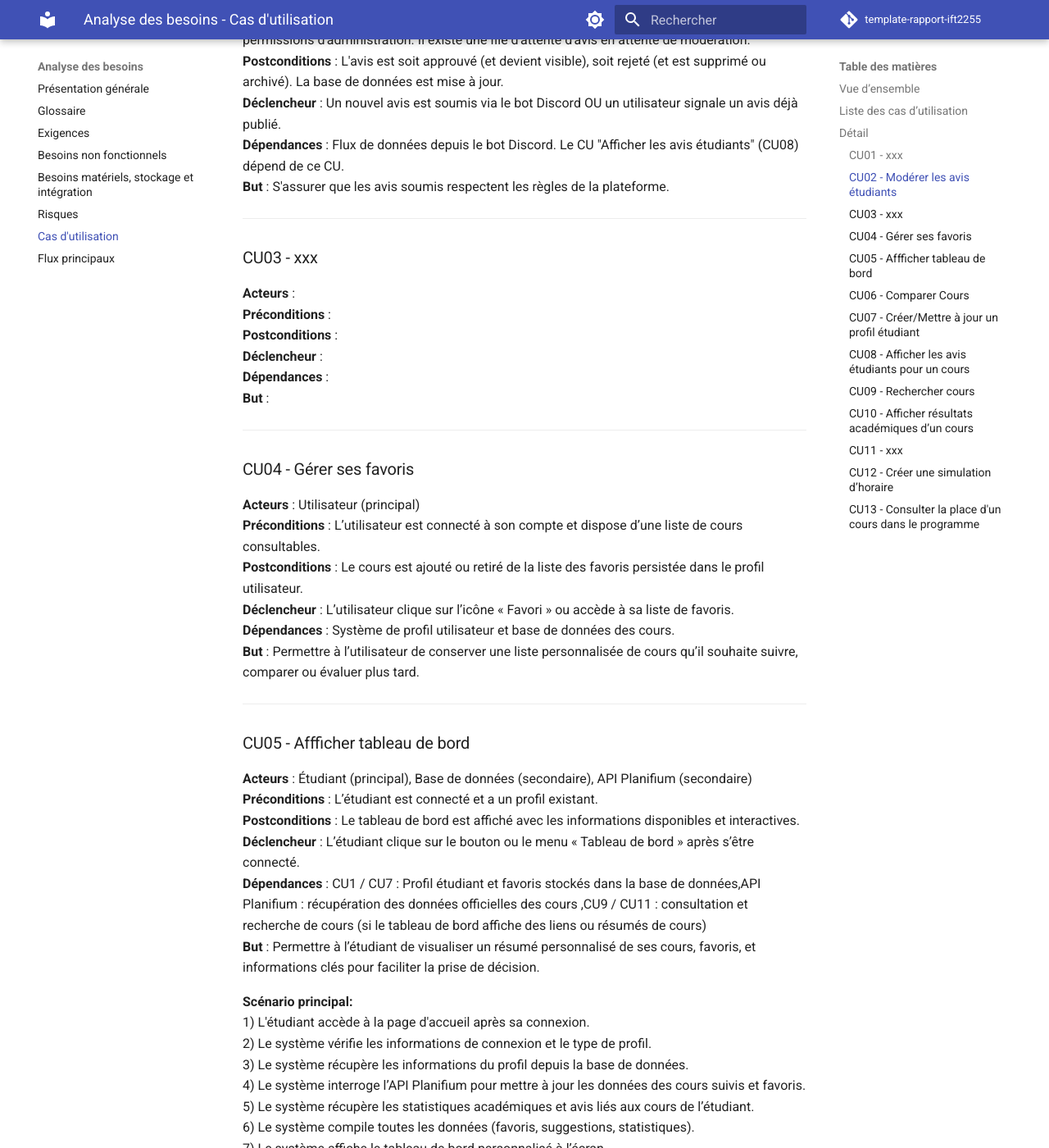
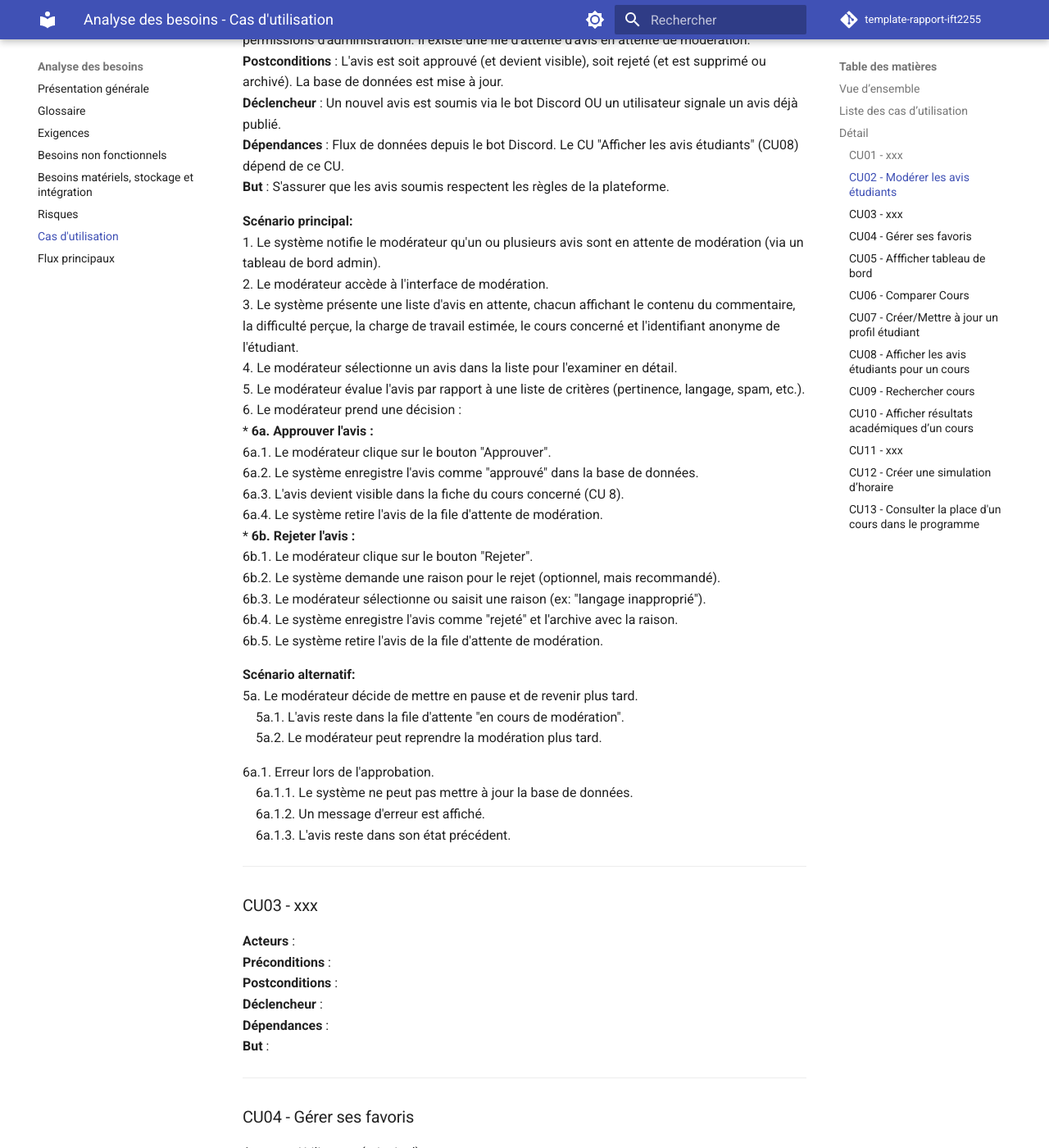
Before and after one commit to abdel2154/IFT2255, an MkDocs documentation site: the page built from docs/besoins/cas-utilisation.md, in a window 1280 px wide and 1400 px high, scrolled down 2227 px. Shown: the whole window at 82% size. Built offline with MkDocs 1.6.1 and Material for MkDocs 9.7.7, drawn with Linux system fonts in a browser that asks for light colours; comment, search, counter and statistics services are not loaded.

Commit message:
Ajout scénario détaillé pour CU02 - Membre 4

```diff
--- a/docs/besoins/cas-utilisation.md
+++ b/docs/besoins/cas-utilisation.md
@@ -56,6 +56,34 @@ Ces cas permettent de comprendre **ce que fait le système**, sans entrer dans l
 **Dépendances** : Flux de données depuis le bot Discord. Le CU "Afficher les avis étudiants" (CU08) dépend de ce CU.
 **But** : S'assurer que les avis soumis respectent les règles de la plateforme.
 
+**Scénario principal:**
+1. Le système notifie le modérateur qu'un ou plusieurs avis sont en attente de modération (via un tableau de bord admin).
+2. Le modérateur accède à l'interface de modération.
+3. Le système présente une liste d'avis en attente, chacun affichant le contenu du commentaire, la difficulté perçue, la charge de travail estimée, le cours concerné et l'identifiant anonyme de l'étudiant.
+4. Le modérateur sélectionne un avis dans la liste pour l'examiner en détail.
+5. Le modérateur évalue l'avis par rapport à une liste de critères (pertinence, langage, spam, etc.).
+6. Le modérateur prend une décision :
+    * **6a. Approuver l'avis :**
+      6a.1. Le modérateur clique sur le bouton "Approuver".
+      6a.2. Le système enregistre l'avis comme "approuvé" dans la base de données.
+      6a.3. L'avis devient visible dans la fiche du cours concerné (CU 8).
+      6a.4. Le système retire l'avis de la file d'attente de modération.
+    * **6b. Rejeter l'avis :**
+      6b.1. Le modérateur clique sur le bouton "Rejeter".
+      6b.2. Le système demande une raison pour le rejet (optionnel, mais recommandé).
+      6b.3. Le modérateur sélectionne ou saisit une raison (ex: "langage inapproprié").
+      6b.4. Le système enregistre l'avis comme "rejeté" et l'archive avec la raison.
+      6b.5. Le système retire l'avis de la file d'attente de modération.
+
+**Scénario alternatif:**
+5a. Le modérateur décide de mettre en pause et de revenir plus tard.
+ 5a.1. L'avis reste dans la file d'attente "en cours de modération".
+ 5a.2. Le modérateur peut reprendre la modération plus tard.
+
+6a.1. Erreur lors de l'approbation.
+ 6a.1.1. Le système ne peut pas mettre à jour la base de données.
+ 6a.1.2. Un message d'erreur est affiché.
+ 6a.1.3. L'avis reste dans son état précédent.
 ---
 ### CU03 - xxx
 
```
